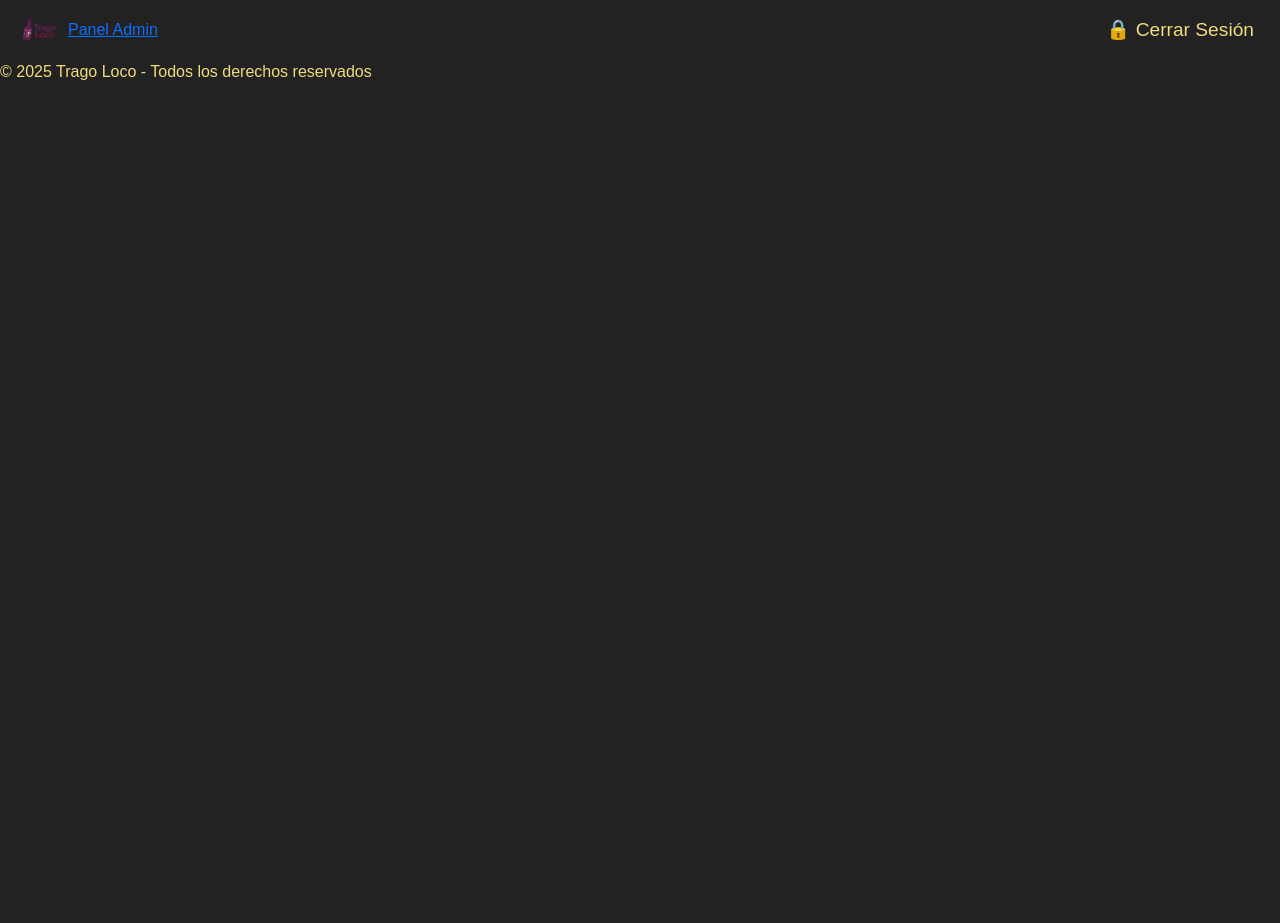
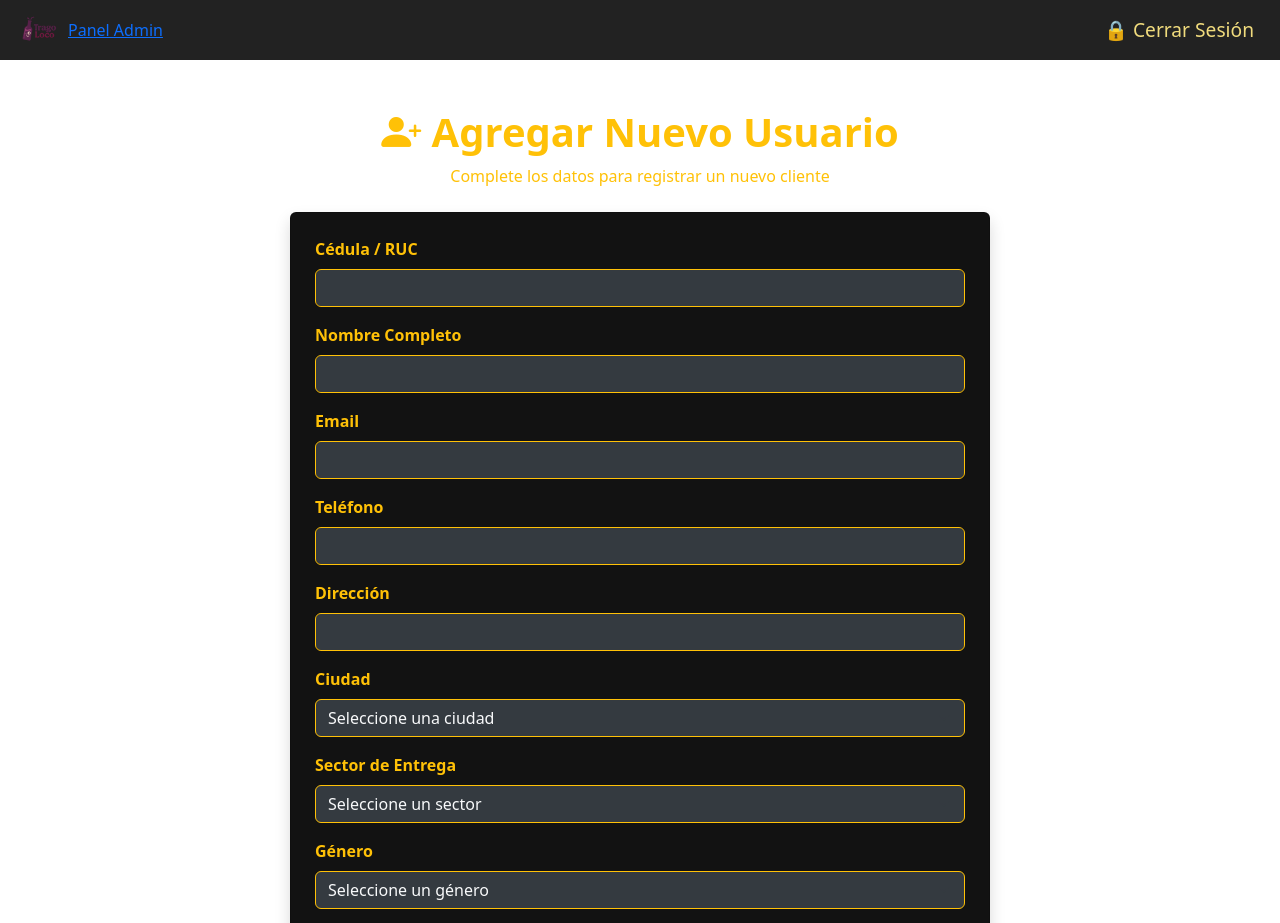
Before and after one commit to PaulaOramas/AdminTragoLoco, a SvelteKit app in the folder admintrago-svelte/: page /app/usuarios/crear in a window 1280 px wide. Shown: the top 923 px of the page. Before the commit the page ends 800 px from the top, so only its background shows below. Built offline with nearby package versions, Linux system fonts and the light colour scheme; sample sign-in values are in the browser's storage.

Commit message:
cambio en crear de usuario para que funcione

```diff
--- a/admintrago-svelte/src/routes/app/usuarios/crear/+page.svelte
+++ b/admintrago-svelte/src/routes/app/usuarios/crear/+page.svelte
@@ -0,0 +1,205 @@
+<script>
+  import { onMount } from 'svelte';
+  import { goto } from '$app/navigation';
+
+  // Redirección si no es admin
+  onMount(() => {
+    if (localStorage.getItem("isAdmin") !== "true") {
+      window.location.href = "/";
+    }
+  });
+
+  // Form fields
+  let ciRuc = '';
+  let nombre = '';
+  let email = '';
+  let telefono = '';
+  let direccion = '';
+  let ciudad = '';
+  let sector = '';
+  let genero = '';
+
+  let sectores = [];
+
+  // Sectores por ciudad
+  const sectoresPorCiudad = {
+    Guayaquil: ['Saucillo', 'Urdesa', 'Centro', 'Alborada'],
+    Quito: ['Carapungo', 'Valle de los Chillos', 'Cumbayá', 'La Floresta'],
+    Cuenca: ['Centro Histórico', 'Choloma', 'El Valle', 'Baños']
+  };
+
+  // Actualiza sectores cuando cambia ciudad
+  $: if (ciudad) {
+    sectores = sectoresPorCiudad[ciudad] || [];
+    sector = '';
+  } else {
+    sectores = [];
+    sector = '';
+  }
+
+  async function crearUsuario(e) {
+    e.preventDefault();
+
+    // Validaciones
+    if (ciRuc.length < 10 || ciRuc.length > 13) {
+      alert("⚠️ La cédula o RUC debe tener entre 10 y 13 caracteres.");
+      return;
+    }
+    if (telefono.length < 10) {
+      alert("⚠️ El teléfono debe tener al menos 10 caracteres.");
+      return;
+    }
+    if (!nombre || !email || !direccion || !ciudad || !sector || !genero) {
+      alert("⚠️ Por favor complete todos los campos.");
+      return;
+    }
+
+    const usuarioDTO = {
+      USU_CI_RUC: ciRuc,
+      USU_NOMBRE: nombre,
+      USU_EMAIL: email,
+      USU_TELEFONO: telefono,
+      USU_DIRECCION: direccion,
+      USU_CIUDAD: ciudad,
+      USU_SECTOR_ENTREGA: sector,
+      USU_GENERO: genero,
+      USU_FECHA_REGISTRO: new Date().toISOString(),
+      USU_ESTADO: "ACT"
+    };
+
+    try {
+      const response = await fetch('https://eltragolocorest.runasp.net/api/Usuario', {
+        method: 'POST',
+        headers: { 'Content-Type': 'application/json' },
+        body: JSON.stringify(usuarioDTO)
+      });
+
+      if (!response.ok) {
+        const errorText = await response.text();
+        throw new Error(errorText || 'Error al crear el usuario');
+      }
+
+      alert("✅ Usuario creado correctamente.");
+      // Redirige a la lista de usuarios
+      goto('/app/usuarios');
+    } catch (error) {
+      alert("❌ " + error.message);
+    }
+  }
+</script>
+
+<svelte:head>
+  <title>Agregar Usuario</title>
+  <link rel="stylesheet" href="https://cdn.jsdelivr.net/npm/bootstrap@5.3.3/dist/css/bootstrap.min.css" />
+  <link rel="stylesheet" href="https://cdn.jsdelivr.net/npm/bootstrap-icons@1.10.5/font/bootstrap-icons.css" />
+  <link href="https://fonts.googleapis.com/css2?family=Raleway:wght@400;600&display=swap" rel="stylesheet" />
+</svelte:head>
+
+<div class="container mt-5">
+  <div class="text-center mb-4">
+    <h1 class="fw-bold text-warning">
+      <i class="bi bi-person-plus-fill"></i> Agregar Nuevo Usuario
+    </h1>
+    <p class="text-warning">Complete los datos para registrar un nuevo cliente</p>
+  </div>
+
+  <div class="card shadow p-4 rounded dark-container mx-auto" style="max-width:700px;">
+    <form on:submit|preventDefault={crearUsuario} autocomplete="off">
+      <div class="mb-3">
+        <label for="ciRuc" class="form-label fw-bold text-warning">Cédula / RUC</label>
+        <input id="ciRuc" type="text" class="form-control bg-dark text-light border-warning" bind:value={ciRuc} maxlength="13" required />
+      </div>
+
+      <div class="mb-3">
+        <label for="nombre" class="form-label fw-bold text-warning">Nombre Completo</label>
+        <input id="nombre" type="text" class="form-control bg-dark text-light border-warning" bind:value={nombre} required />
+      </div>
+
+      <!-- Email -->
+      <div class="mb-3">
+        <label for="email" class="form-label fw-bold text-warning">Email</label>
+        <input id="email" type="email" class="form-control bg-dark text-light border-warning" bind:value={email} required />
+      </div>
+
+      <div class="mb-3">
+        <label for="telefono" class="form-label fw-bold text-warning">Teléfono</label>
+        <input id="telefono" type="text" class="form-control bg-dark text-light border-warning" bind:value={telefono} maxlength="10" required />
+      </div>
+
+      <!-- Dirección -->
+      <div class="mb-3">
+        <label for="direccion" class="form-label fw-bold text-warning">Dirección</label>
+        <input id="direccion" type="text" class="form-control bg-dark text-light border-warning" bind:value={direccion} required />
+      </div>
+
+      <div class="mb-3">
+        <label for="ciudad" class="form-label fw-bold text-warning">Ciudad</label>
+        <select id="ciudad" class="form-select bg-dark text-light border-warning" bind:value={ciudad} required>
+          <option value="">Seleccione una ciudad</option>
+          <option value="Guayaquil">Guayaquil</option>
+          <option value="Quito">Quito</option>
+          <option value="Cuenca">Cuenca</option>
+        </select>
+      </div>
+
+      <div class="mb-3">
+        <label for="sector" class="form-label fw-bold text-warning">Sector de Entrega</label>
+        <select id="sector" class="form-select bg-dark text-light border-warning" bind:value={sector} disabled={!ciudad} required>
+          <option value="">Seleccione un sector</option>
+          {#each sectores as s}
+            <option value={s}>{s}</option>
+          {/each}
+        </select>
+      </div>
+
+      <!-- Género -->
+      <div class="mb-3">
+        <label for="genero" class="form-label fw-bold text-warning">Género</label>
+        <select id="genero" class="form-select bg-dark text-light border-warning" bind:value={genero} required>
+          <option value="">Seleccione un género</option>
+          <option value="Masculino">Masculino</option>
+          <option value="Femenino">Femenino</option>
+          <option value="Otro">Otro</option>
+        </select>
+      </div>
+
+      <div class="d-grid gap-2">
+        <button type="submit" class="btn btn-warning btn-lg fw-bold">
+          <i class="bi bi-person-plus-fill"></i> Agregar Usuario
+        </button>
+      </div>
+    </form>
+  </div>
+</div>
+
+<style>
+  .dark-container {
+    background-color: #121212;
+  }
+
+  .form-label {
+    color: #f8f9fa;
+  }
+
+  .bg-dark {
+    background-color: #343a40 !important;
+  }
+
+  .text-light {
+    color: #f8f9fa !important;
+  }
+
+  .border-warning {
+    border-color: #ffc107 !important;
+  }
+
+  .btn-warning {
+    background-color: #ffc107;
+    border-color: #ffc107;
+  }
+
+  .btn-warning:hover {
+    background-color: #e0a800;
+    border-color: #d39e00;
+  }
+</style>
```
